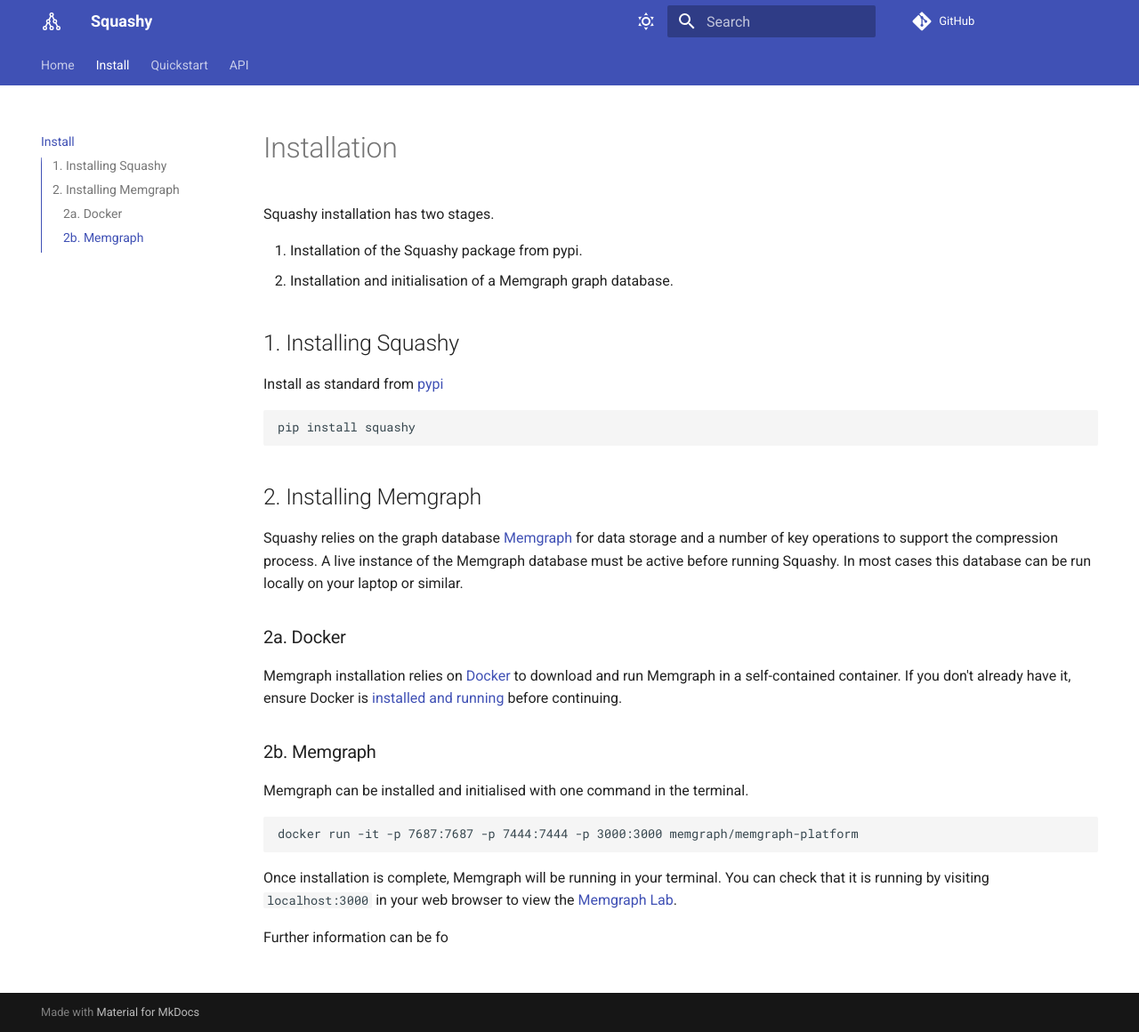
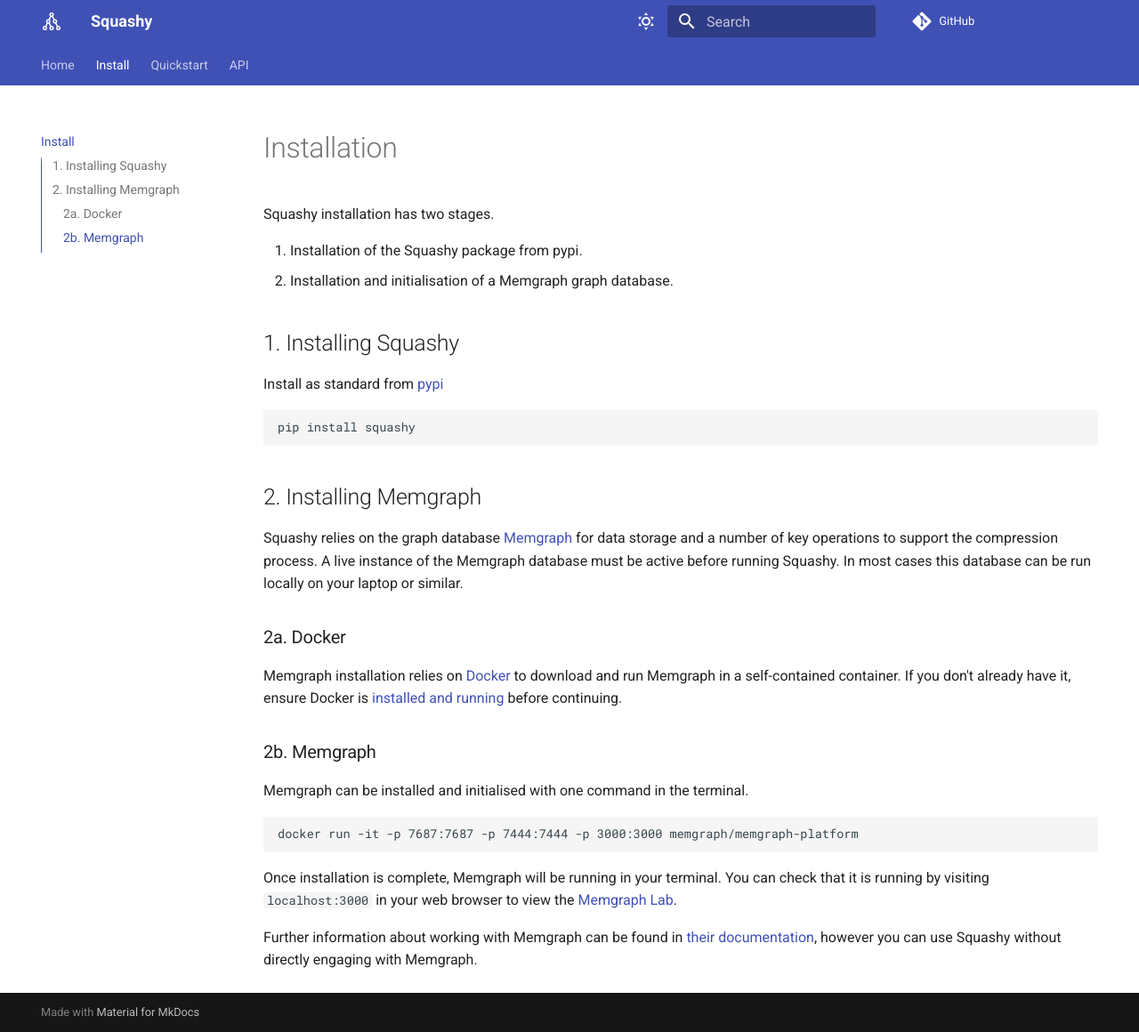
Before and after one commit to Minyall/squashy, an MkDocs documentation site: the page built from docs/installation.md, in a window 1280 px wide and 1160 px high. Shown: the whole window at 89% size. Built offline with MkDocs 1.6.1 and Material for MkDocs 9.7.7, drawn with Linux system fonts in a browser that asks for light colours; comment, search, counter and statistics services are not loaded.

Commit message:
Finish installation.md

```diff
--- a/docs/installation.md
+++ b/docs/installation.md
@@ -31,4 +31,4 @@
 Once installation is complete, Memgraph will be running in your terminal. You can check that it is running
 by visiting `localhost:3000` in your web browser to view the [Memgraph Lab](https://memgraph.com/docs/memgraph-lab).
 
-Further information can be fo
+Further information about working with Memgraph can be found in [their documentation](https://memgraph.com/docs/memgraph), however you can use Squashy without directly engaging with Memgraph.
```
